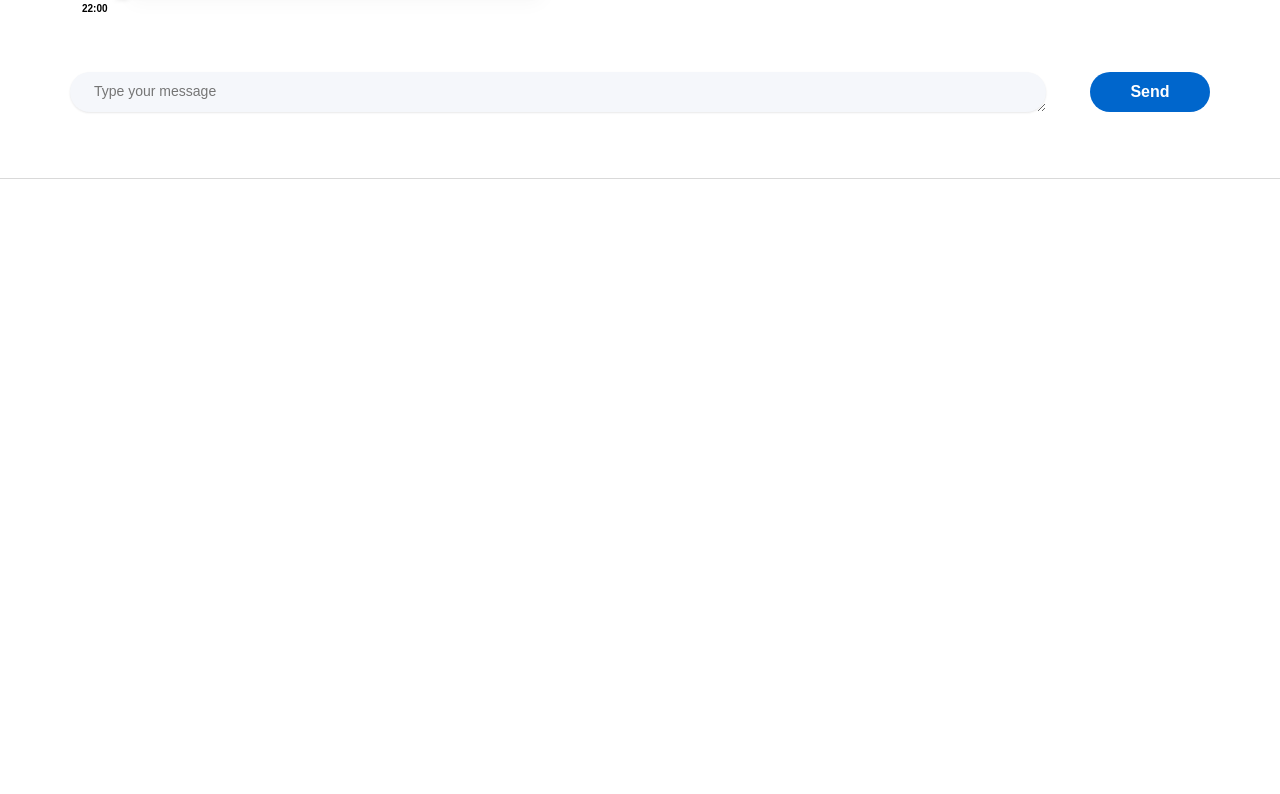
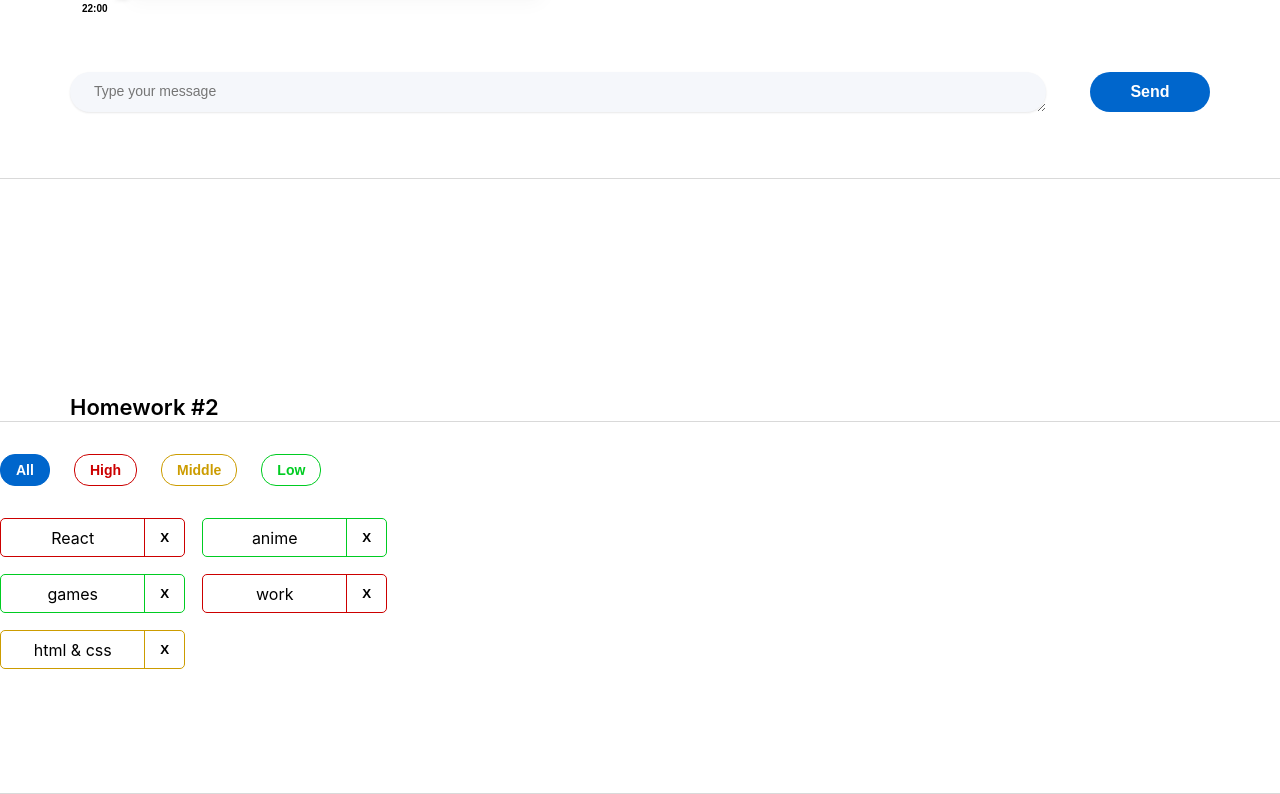
Before and after one commit to Rita05/homework_front_sprint02, a React (Create React App) app: page / in a window 1280 px wide. Shown: the part 353-1147 px from the top of the page. Before the commit the page ends 800 px from the top, so only its background shows below. Built offline with nearby package versions, Linux system fonts and the light colour scheme.

Commit message:
make hw02 homework in sprint02

```diff
--- a/src/s1-main/App.tsx
+++ b/src/s1-main/App.tsx
@@ -1,13 +1,19 @@
 import React from 'react'
+
+
+//styles
 import s from './App.module.css'
+
+//components
 import HW1 from '../s2-homeworks/hw01/HW1'
+import HW2 from '../s2-homeworks/hw02/HW2'
 
 function App() {
     return (
         <div className={s.App}>
-            <HW1/>
+            <HW1 />
             {/*раскомментировать по ходу выполнения*/}
-            {/*<HW2/>*/}
+            <HW2 />
             {/*<HW3/>*/}
             {/*<HW4/>*/}
 
--- a/src/s2-homeworks/hw02/HW2.tsx
+++ b/src/s2-homeworks/hw02/HW2.tsx
@@ -1,4 +1,4 @@
-import React, {useState} from 'react'
+import React, { useState } from 'react'
 import Affairs from './affairs/Affairs'
 import s2 from '../../s1-main/App.module.css'
 
@@ -17,41 +17,42 @@
 * */
 
 // types
-export type AffairPriorityType = any // need to fix any
+export type AffairPriorityType = 'high' | 'low' | 'middle';
 export type AffairType = {
-    _id: any // need to fix any
-    name: any // need to fix any
+	_id: number
+	name: string
 	priority: AffairPriorityType
 }
 export type FilterType = 'all' | AffairPriorityType
 
 // constants
-const defaultAffairs: any = [ // need to fix any
-    {_id: 1, name: 'React', priority: 'high'}, // студенты могут изменить содержимое name и количество элементов в массиве, ...priority не менять!
-    {_id: 2, name: 'anime', priority: 'low'},
-    {_id: 3, name: 'games', priority: 'low'},
-    {_id: 4, name: 'work', priority: 'high'},
-    {_id: 5, name: 'html & css', priority: 'middle'},
+const defaultAffairs: Array<AffairType> = [
+	{ _id: 1, name: 'React', priority: 'high' }, // студенты могут изменить содержимое name и количество элементов в массиве, ...priority не менять!
+	{ _id: 2, name: 'anime', priority: 'low' },
+	{ _id: 3, name: 'games', priority: 'low' },
+	{ _id: 4, name: 'work', priority: 'high' },
+	{ _id: 5, name: 'html & css', priority: 'middle' },
 ]
 
 // pure helper functions
-export const filterAffairs = (affairs: any, filter: any): any => { // need to fix any
-
-
-    return affairs // need to fix
+export const filterAffairs = (affairs: Array<AffairType>, filter: FilterType): Array<AffairType> => {
+	if (filter !== 'all') {
+		return affairs.filter(affair => affair.priority === filter);
 	}
-export const deleteAffair = (affairs: any, _id: any): any => { // need to fix any
-
-    return affairs // need to fix
+	return affairs;
+}
+export const deleteAffair = (affairs: Array<AffairType>, _id: number): Array<AffairType> => {
+	return affairs.filter(affair => affair._id !== _id);
 }
 
 function HW2() {
-    const [affairs, setAffairs] = useState<any>(defaultAffairs) // need to fix any
+	const [affairs, setAffairs] = useState<Array<AffairType>>(defaultAffairs)
 	const [filter, setFilter] = useState<FilterType>('all')
 
-    const filteredAffairs = filterAffairs(affairs, filter)
-    const deleteAffairCallback = (_id: any) => { // need to fix any
-        // need to fix
+	const filteredAffairs = filterAffairs(affairs, filter);
+
+	const deleteAffairCallback = (_id: number) => {
+		setAffairs(deleteAffair(affairs, _id));
 	}
 
 	return (
--- a/src/s2-homeworks/hw02/affairs/Affairs.module.css
+++ b/src/s2-homeworks/hw02/affairs/Affairs.module.css
@@ -2,6 +2,7 @@
     display: flex;
     gap: 24px;
     margin-bottom: 32px;
+    margin-top: 32.5px;
 }
 
 .all {
--- a/src/s2-homeworks/hw02/affairs/Affairs.tsx
+++ b/src/s2-homeworks/hw02/affairs/Affairs.tsx
@@ -1,27 +1,28 @@
 import React from 'react'
 import Affair from './affair/Affair'
-import {AffairType, FilterType} from '../HW2'
+import { AffairType, FilterType } from '../HW2'
 import s from './Affairs.module.css'
 
 type AffairsPropsType = {
-    data: any // need to fix any
-    setFilter: any
-    deleteAffairCallback: any
+	data: Array<AffairType>
+	setFilter: (filter: FilterType) => void
+	deleteAffairCallback: (_id: number) => void
 	filter: FilterType
 }
 
 function Affairs(props: AffairsPropsType) {
+	const { setFilter } = props;
 	const setAll = () => {
-        // need to fix
+		setFilter('all');
 	}
 	const setHigh = () => {
-        // need to fix
+		setFilter('high');
 	}
 	const setMiddle = () => {
-        // need to fix
+		setFilter('middle');
 	}
 	const setLow = () => {
-        // need to fix
+		setFilter('low');
 	}
 
 	const cnAll = s.button + ' ' + s.all + (props.filter === 'all' ? ' ' + s.active : '')
--- a/src/s2-homeworks/hw02/affairs/affair/Affair.tsx
+++ b/src/s2-homeworks/hw02/affairs/affair/Affair.tsx
@@ -4,14 +4,17 @@
 import s2 from '../Affairs.module.css'
 
 type AffairPropsType = {
-    // key не нужно типизировать
 	affair: AffairType
-    deleteAffairCallback: any // need to fix any
+	deleteAffairCallback: (_id: number) => void
 }
 
 function Affair(props: AffairPropsType) {
+	const {
+		affair: { name },
+		deleteAffairCallback
+	} = props;
 	const deleteCallback = () => {
-        // need to fix
+		deleteAffairCallback(props.affair._id);
 	}
 
 	const nameClass = s.name + ' ' + s2[props.affair.priority]
@@ -24,9 +27,7 @@
 			className={affairClass}
 		>
 			<div id={'hw2-name-' + props.affair._id} className={nameClass}>
-                {/*создаёт студент*/}
-
-                {/**/}
+				{name}
 			</div>
 			<div id={'hw2-priority-' + props.affair._id} hidden>
 				{props.affair.priority}
@@ -35,12 +36,10 @@
 			<button
 				id={'hw2-button-delete-' + props.affair._id}
 				className={buttonClass}
-                // need to fix
+				onClick={deleteCallback}
 
 			>
-                {/*текст кнопки могут изменить студенты*/}
 				X
-                {/**/}
 			</button>
 		</div>
 	)
```
Lines whose indentation alone changed are shown as unchanged.
